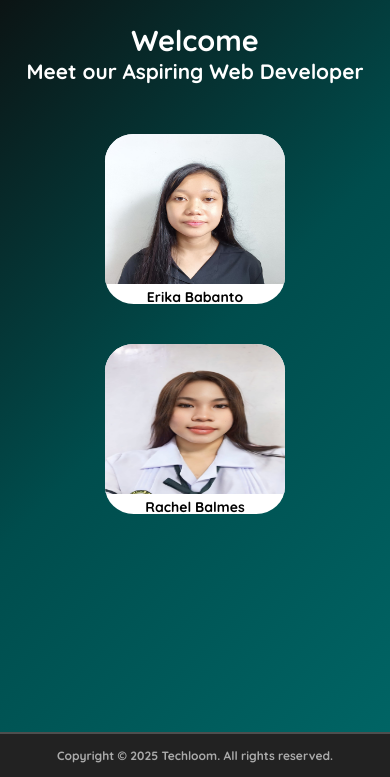
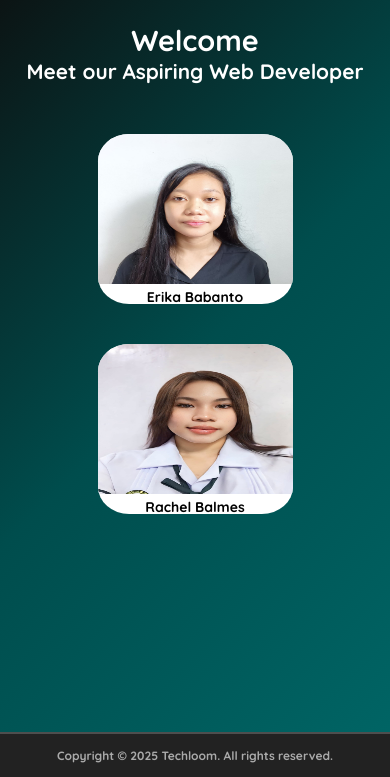
Before and after one commit to akirallo086-alt/online-resume, a plain HTML site: page index.html in a window 390 px wide. Shown: the part 67-844 px from the top of the page. Drawn offline with Linux system fonts and the light colour scheme.

Commit message:
update card dimensions

```diff
--- a/index.html
+++ b/index.html
@@ -184,11 +184,11 @@
             }
             .card img{
                 height: 150px;
-                width: 180px;
+                width: 195px;
             }
             .card {
                 height: 170px;
-                width: 180px;
+                width: 195px;
             }
             #page-footer {
                 font-size: 12px;
```
